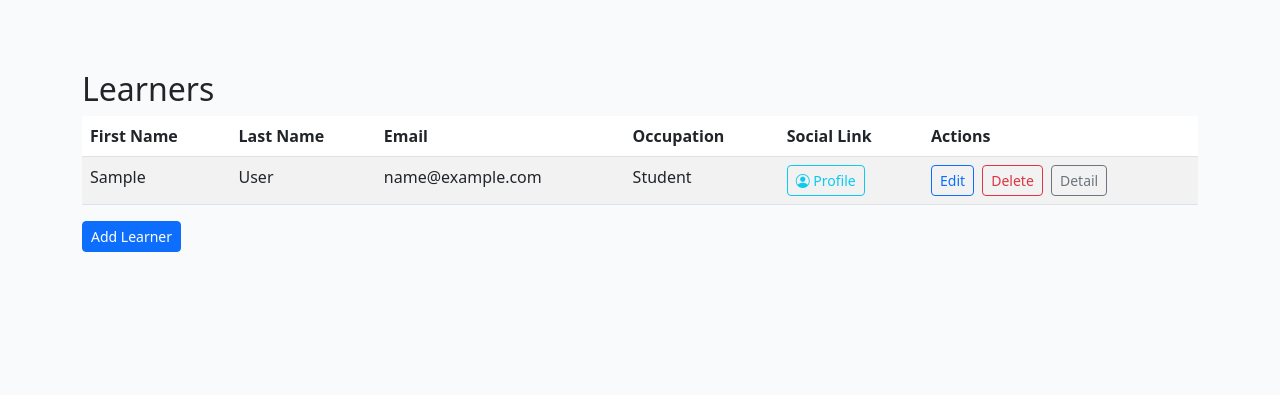
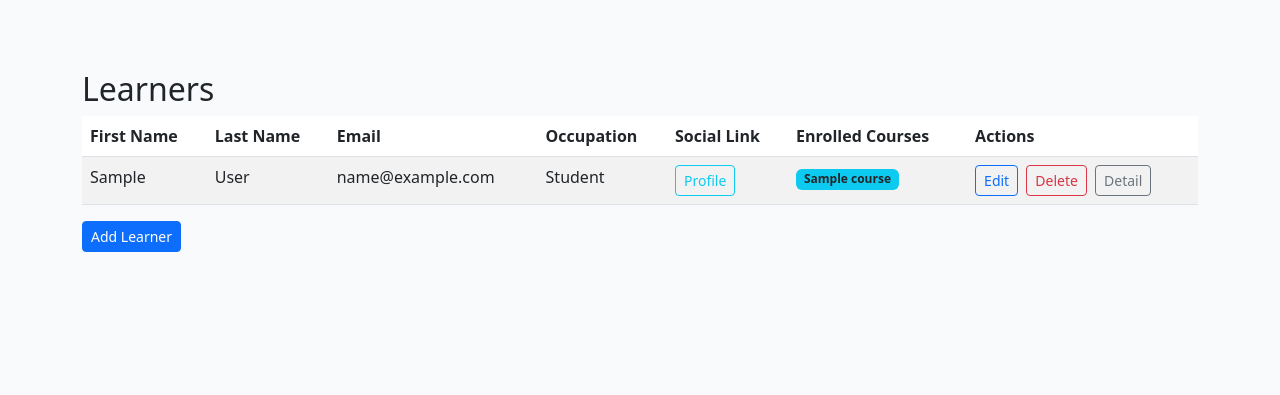
Before and after one commit to rafael-a-g-n/DjangoCRUD, a Django app: page /learners/ in a window 1280 px wide. Shown: the part 56-451 px from the top of the page. Run offline with Django 4.2, Linux system fonts and the light colour scheme; tables that the repository leaves empty hold one stand-in row (values such as "Sample post").

Commit message:
Show enrolled courses as badges in learners list

```diff
--- a/crud/templates/crud/learner_list.html
+++ b/crud/templates/crud/learner_list.html
@@ -9,6 +9,7 @@
             <th>Email</th>
             <th>Occupation</th>
             <th>Social Link</th>
+            <th>Enrolled Courses</th>
             <th>Actions</th>
         </tr>
     </thead>
@@ -28,10 +29,15 @@
                     <span class="text-muted">-</span>
                 {% endif %}
             </td>
-            <!-- Add Bootstrap Icons CDN if not already present -->
-            {% block extra_head %}
-            <link rel="stylesheet" href="https://cdn.jsdelivr.net/npm/bootstrap-icons@1.10.5/font/bootstrap-icons.css">
-            {% endblock %}
+            <td>
+                <ul class="list-unstyled mb-0">
+                    {% for enrollment in learner.enrollment_set.all %}
+                        <li><span class="badge bg-info text-dark">{{ enrollment.course.name|escape }}</span></li>
+                    {% empty %}
+                        <li><span class="text-muted">None</span></li>
+                    {% endfor %}
+                </ul>
+            </td>
             <td>
                 <a href="{% url 'crud:learner_update' learner.id %}" class="btn btn-sm btn-outline-primary">Edit</a>
                 <a href="{% url 'crud:learner_delete' learner.id %}" class="btn btn-sm btn-outline-danger ms-1">Delete</a>
```
Lines whose indentation alone changed are shown as unchanged.
